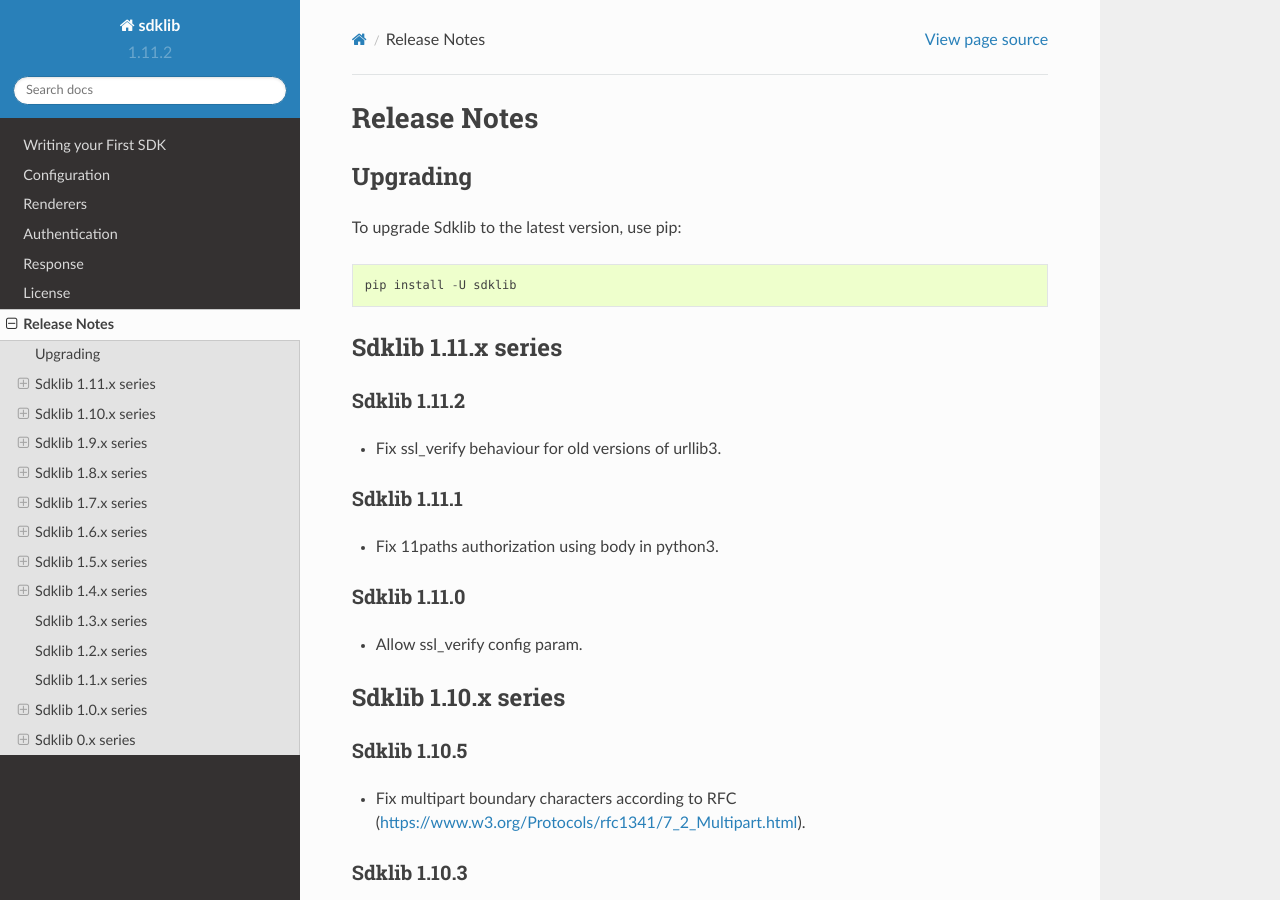
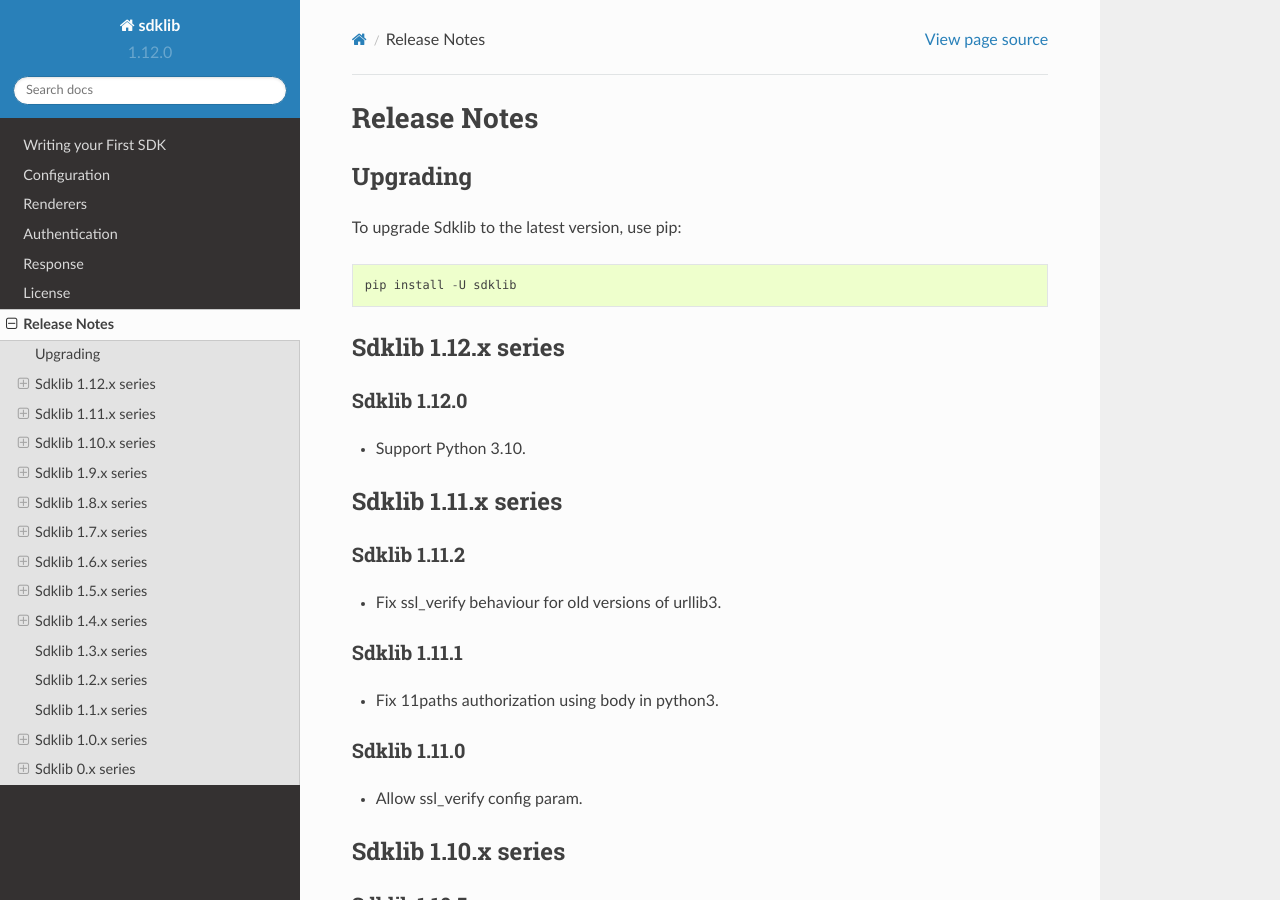
Before and after one commit to ivanprjcts/sdklib, a Sphinx documentation site: the page built from docs/about/release-notes.rst, in a window 1280 px wide and 900 px high. Built offline with Sphinx 7.4.7 and the Read the Docs theme 2.0.0, drawn with Linux system fonts in a browser that asks for light colours; pages that are not in the unit, such as notebooks, are missing from menus.

Commit message:
Upgrade version to 1.12.0

```diff
--- a/README.rst
+++ b/README.rst
@@ -14,8 +14,6 @@
    :target: https://pypi.python.org/pypi/sdklib
 .. |Code Climate| image:: https://codeclimate.com/github/ivanprjcts/sdklib/badges/gpa.svg
    :target: https://codeclimate.com/github/ivanprjcts/sdklib
-.. |Requirements Status| image:: https://requires.io/github/ivanprjcts/sdklib/requirements.svg?branch=master
-   :target: https://requires.io/github/ivanprjcts/sdklib/requirements/?branch=master
 
 
 Highlights
--- a/docs/about/release-notes.rst
+++ b/docs/about/release-notes.rst
@@ -9,6 +9,14 @@
 ::
     pip install -U sdklib
 
+
+Sdklib 1.12.x series
+===================
+
+Sdklib 1.12.0
+-------------
+
+- Support Python 3.10.
 
 Sdklib 1.11.x series
 ===================
--- a/sdklib/__version__.py
+++ b/sdklib/__version__.py
@@ -1 +1 @@
-release = '1.11.2'
+release = '1.12.0'
```
Also changed, not shown: 1 other file.
